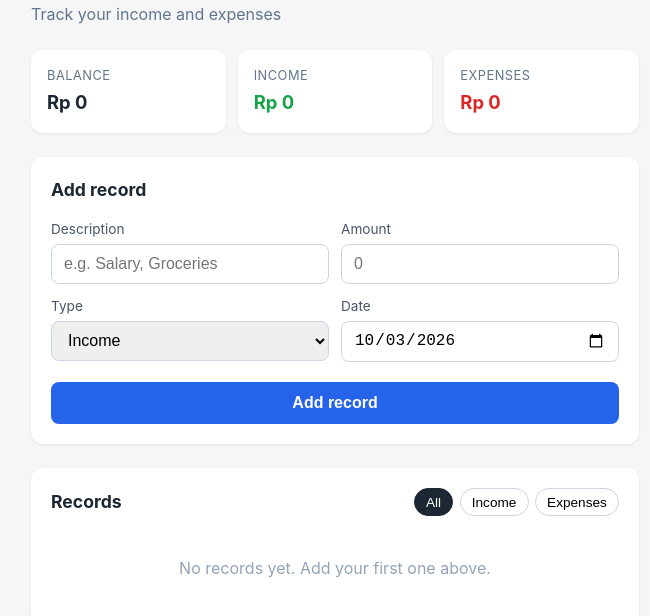
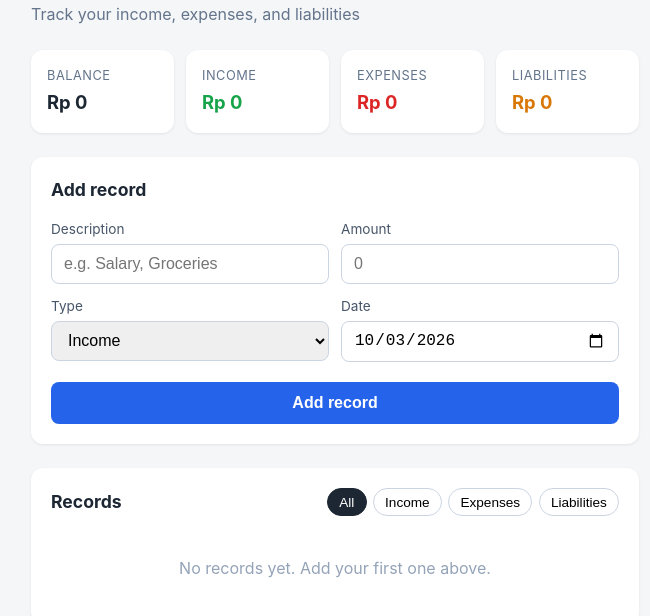
Before and after one commit to Bimahendra00/finance-report, a plain HTML site: page index.html in a window 1280 px wide. Shown: the part 72-688 px from the top of the page, without its empty margins (305-955 px from the left). Drawn offline with Linux system fonts and the light colour scheme.

Commit message:
Add liabilities: third record type with summary card and filter

```diff
--- a/app.js
+++ b/app.js
@@ -4,6 +4,7 @@ const emptyMsg = document.getElementById("empty-msg");
 const balanceEl = document.getElementById("balance");
 const incomeEl = document.getElementById("total-income");
 const expenseEl = document.getElementById("total-expense");
+const liabilityEl = document.getElementById("total-liability");
 const filterBtns = document.querySelectorAll(".filter");
 
 const STORAGE_KEY = "finance-records";
@@ -73,10 +74,14 @@ function render() {
   const expense = records
     .filter((r) => r.type === "expense")
     .reduce((sum, r) => sum + r.amount, 0);
+  const liability = records
+    .filter((r) => r.type === "liability")
+    .reduce((sum, r) => sum + r.amount, 0);
 
   balanceEl.textContent = formatMoney(income - expense);
   incomeEl.textContent = formatMoney(income);
   expenseEl.textContent = formatMoney(expense);
+  liabilityEl.textContent = formatMoney(liability);
 
   const visible =
     activeFilter === "all"
@@ -88,14 +93,14 @@ function render() {
 
   visible.forEach((r) => {
     const li = document.createElement("li");
-    const sign = r.type === "income" ? "+" : "-";
+    const sign = r.type === "income" ? "+ " : r.type === "expense" ? "- " : "";
     li.innerHTML = `
       <div class="record-info">
         <span class="record-desc">${escapeHtml(r.description)}</span>
         <span class="record-date">${r.date}</span>
       </div>
       <div class="record-right">
-        <span class="record-amount ${r.type}">${sign} ${formatMoney(r.amount)}</span>
+        <span class="record-amount ${r.type}">${sign}${formatMoney(r.amount)}</span>
         <button class="delete-btn" data-id="${r.id}" title="Delete">&times;</button>
       </div>`;
     recordsList.appendChild(li);
--- a/index.html
+++ b/index.html
@@ -10,7 +10,7 @@
   <main class="container">
     <header>
       <h1>Finance Record</h1>
-      <p class="subtitle">Track your income and expenses</p>
+      <p class="subtitle">Track your income, expenses, and liabilities</p>
     </header>
 
     <section class="summary">
@@ -25,6 +25,10 @@
       <div class="card expense">
         <span class="label">Expenses</span>
         <span class="value" id="total-expense">Rp 0</span>
+      </div>
+      <div class="card liability">
+        <span class="label">Liabilities</span>
+        <span class="value" id="total-liability">Rp 0</span>
       </div>
     </section>
 
@@ -47,6 +51,7 @@
             <select id="type">
               <option value="income">Income</option>
               <option value="expense">Expense</option>
+              <option value="liability">Liability</option>
             </select>
           </div>
           <div class="field">
@@ -65,6 +70,7 @@
           <button class="filter active" data-filter="all">All</button>
           <button class="filter" data-filter="income">Income</button>
           <button class="filter" data-filter="expense">Expenses</button>
+          <button class="filter" data-filter="liability">Liabilities</button>
         </div>
       </div>
       <ul id="records"></ul>
--- a/styles.css
+++ b/styles.css
@@ -31,7 +31,7 @@ header h1 {
 
 .summary {
   display: grid;
-  grid-template-columns: repeat(3, 1fr);
+  grid-template-columns: repeat(4, 1fr);
   gap: 0.75rem;
   margin-bottom: 1.5rem;
 }
@@ -60,6 +60,7 @@ header h1 {
 
 .card.income .value { color: #16a34a; }
 .card.expense .value { color: #dc2626; }
+.card.liability .value { color: #d97706; }
 
 .form-section,
 .list-section {
@@ -138,6 +139,7 @@ button[type="submit"]:hover {
 
 .filters {
   display: flex;
+  flex-wrap: wrap;
   gap: 0.4rem;
 }
 
@@ -198,6 +200,7 @@ button[type="submit"]:hover {
 
 .record-amount.income { color: #16a34a; }
 .record-amount.expense { color: #dc2626; }
+.record-amount.liability { color: #d97706; }
 
 .delete-btn {
   background: none;
@@ -217,3 +220,9 @@ button[type="submit"]:hover {
   color: #94a3b8;
   padding: 1.5rem 0;
 }
+
+@media (max-width: 560px) {
+  .summary {
+    grid-template-columns: repeat(2, 1fr);
+  }
+}
```
Also changed, not shown: README.md.
